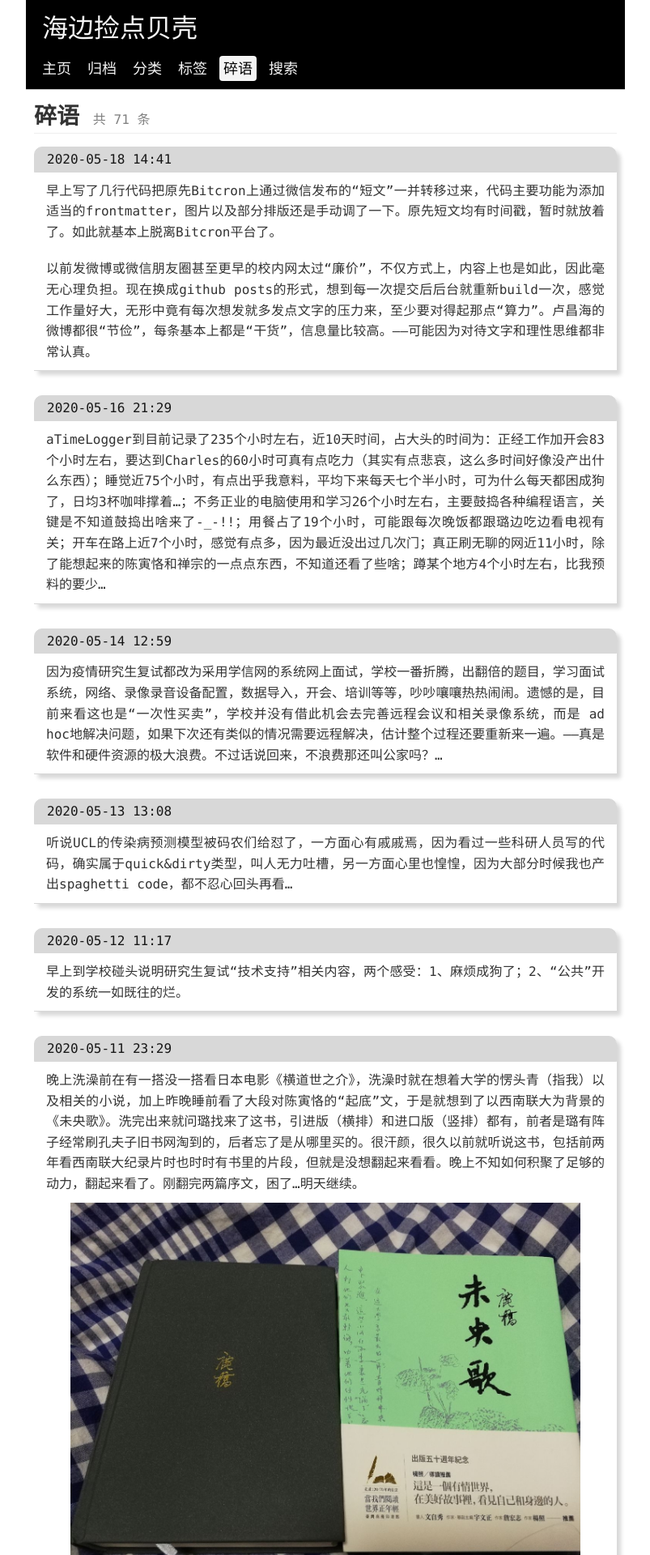
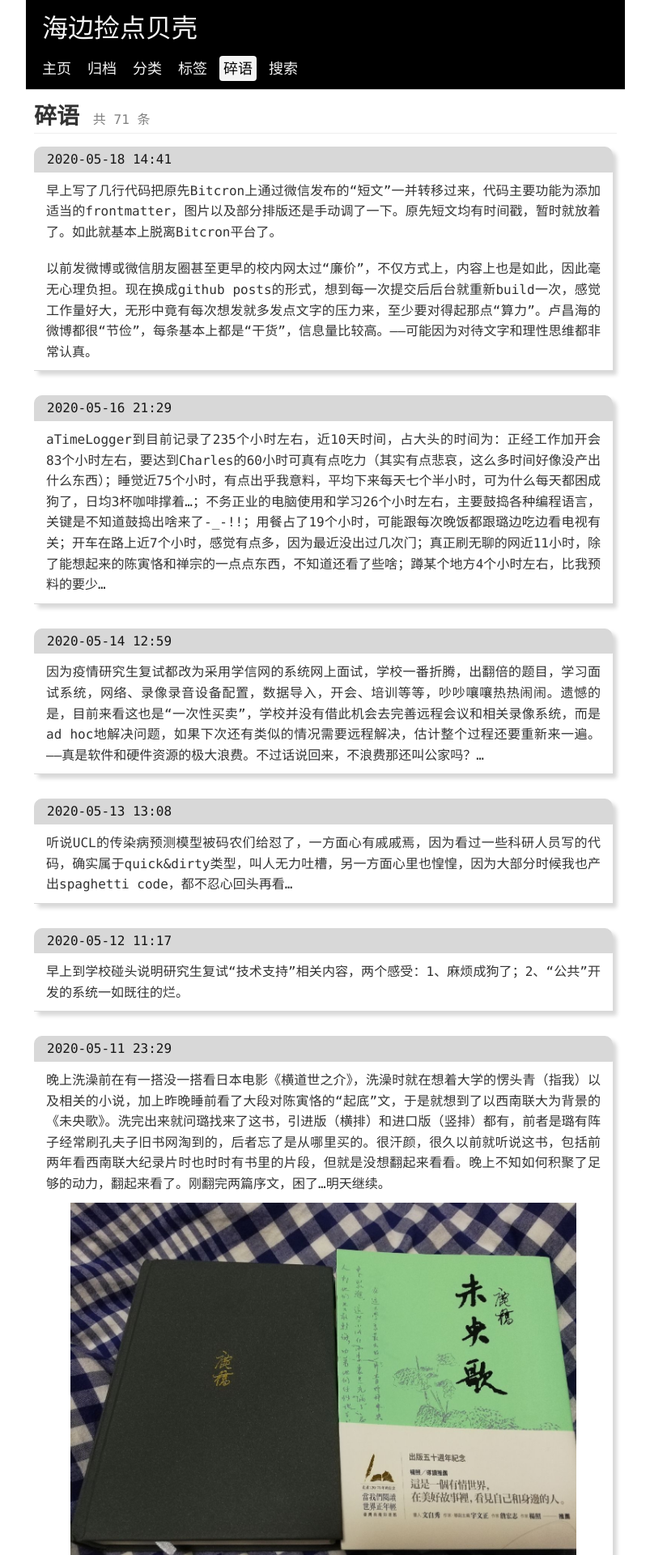
Before and after one commit to xienotes/xienotes.github.io, a Jekyll site: the page built from notes/index.html, in a window 1280 px wide. Shown: the top 1920 px of the page at 81% size, without its empty margins (238-1041 px from the left). Built offline with Jekyll 4.4.1, drawn with Linux system fonts in a browser that asks for light colours; the list of posts is cut into pages by our own code.

Commit message:
minor change of note layout

```diff
--- a/assets/css/default.css
+++ b/assets/css/default.css
@@ -54,7 +54,7 @@ p.post-exerpt {
 
 .note-container {
     /*margin-left: 40px; */
-    /* margin-right: 100px; */
+    margin-right: 5px;
     margin-bottom: 30px;
     border-bottom: 0.3px solid #d8d8d8;
     box-shadow: 5px 5px 5px #d8d8d8;
```
